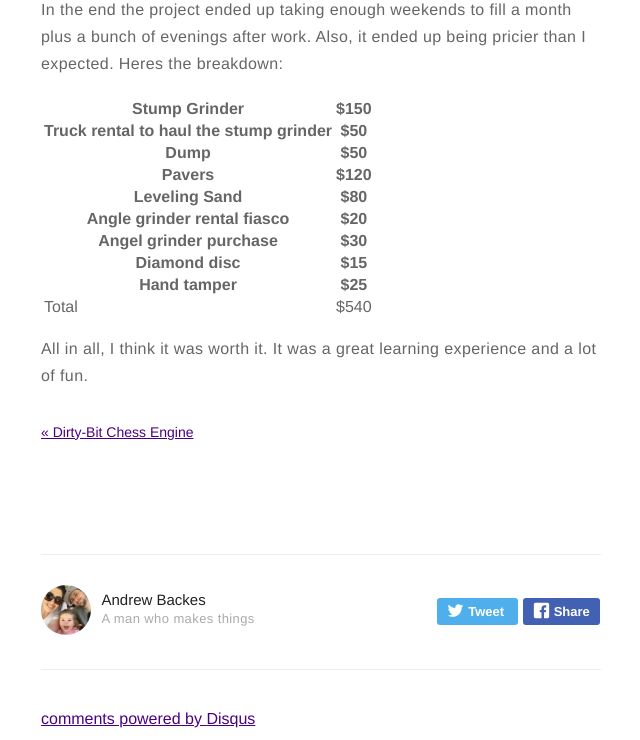
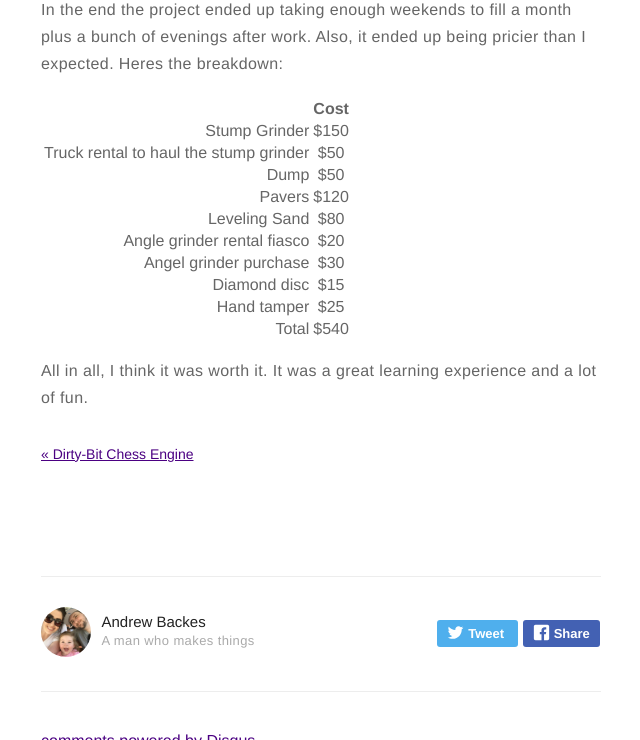
Before and after one commit to andrewbackes/andrewbackes, a Jekyll site: the page built from _posts/2017-06-05-building-a-patio.md, in a window 1280 px wide and 900 px high, scrolled down 6353 px, cut to the strip 160-900 px from the top of the window. Shown: the whole strip, without its empty margins (319-959 px from the left). Built offline with Jekyll 4.4.1, drawn with Linux system fonts in a browser that asks for light colours; comment, search, counter and statistics services are not loaded.

Commit message:
Formatting

```diff
--- a/_posts/2017-06-05-building-a-patio.md
+++ b/_posts/2017-06-05-building-a-patio.md
@@ -70,17 +70,18 @@ Added some lights:
 
 In the end the project ended up taking enough weekends to fill a month plus a bunch of evenings after work. Also, it ended up being pricier than I expected. Heres the breakdown:
 
-| --- | --- |
-| Stump Grinder | $150 |
-| Truck rental to haul the stump grinder | $50 |
-| Dump | $50 |
-| Pavers | $120 |
-| Leveling Sand | $80 |
-| Angle grinder rental fiasco | $20 |
-| Angel grinder purchase | $30 |
-| Diamond disc | $15 |
-| Hand tamper | $25 |
-| --- | --- |
-| Total | $540 |
+|                                        | Cost |
+| -------------------------------------: | :---:|
+| Stump Grinder                          | $150 |
+| Truck rental to haul the stump grinder |  $50 |
+| Dump                                   |  $50 |
+| Pavers                                 | $120 |
+| Leveling Sand                          |  $80 |
+| Angle grinder rental fiasco            |  $20 |
+| Angel grinder purchase                 |  $30 |
+| Diamond disc                           |  $15 |
+| Hand tamper                            |  $25 |
+| -------------------------------------: | :---:|
+| Total                                  | $540 |
 
 All in all, I think it was worth it. It was a great learning experience and a lot of fun.
```
